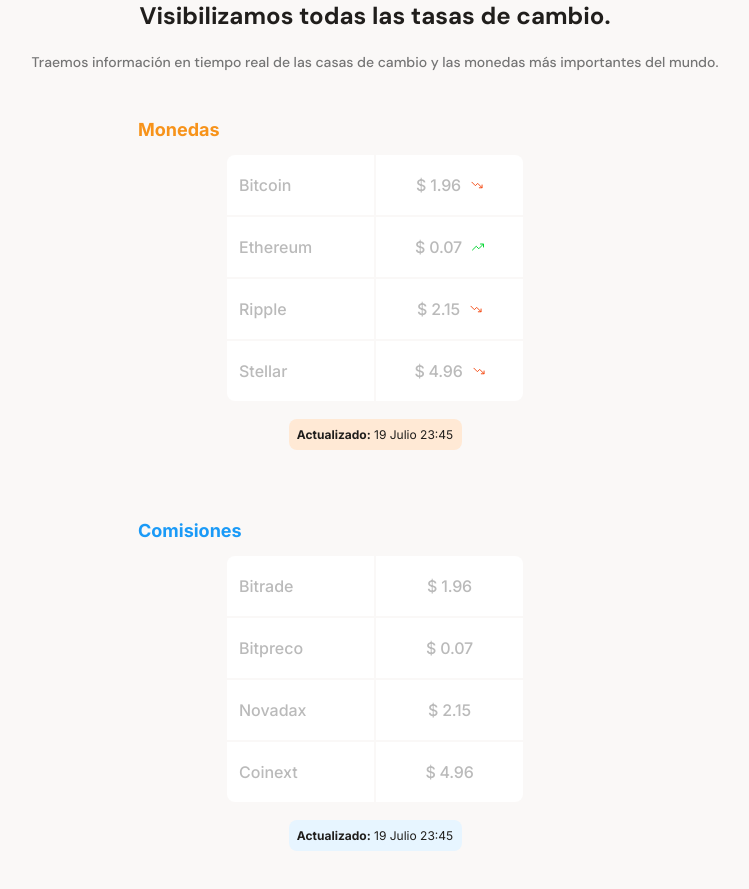
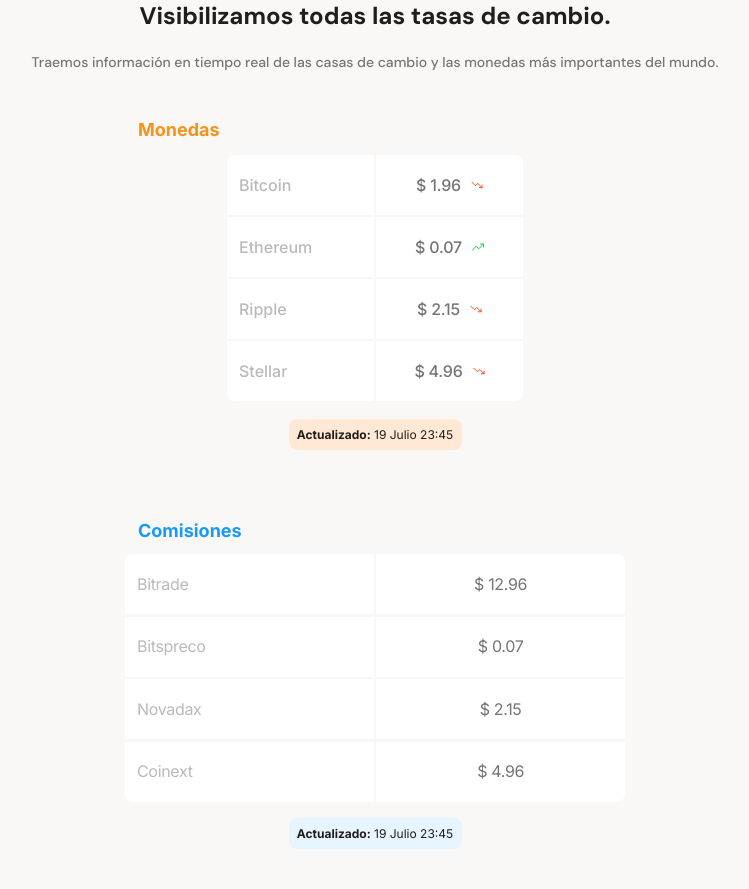
Before and after one commit to DiegoLinares319/MobileFirst-Project, a plain HTML site: page index.html in a window 1280 px wide. Shown: the part 587-1476 px from the top of the page, without its empty margins (265-1014 px from the left). Drawn offline with Linux system fonts and the light colour scheme.

Commit message:
tabla de comisiones acabada usando grid

```diff
--- a/index.html
+++ b/index.html
@@ -52,28 +52,33 @@
               <p><b>Actualizado:</b> 19 Julio 23:45</p>
             </div>
           </div>
-
           <div class="main-commision-table">
             <p class="main-commision-table__title">Comisiones</p>
-            <div class="main-commision-table__container">
-              <table>
-                <tr>
-                  <td class="table__top-left table__left">Bitrade</td>
-                  <td class="table__top-right table__right">$ 1.96</td>
-                </tr>
-                <tr>
-                  <td class="table__left">Bitpreco</td>
-                  <td class="table__right">$ 0.07</td>
-                </tr>
-                <tr>
-                  <td class="table__left">Novadax</td>
-                  <td class="table__right">$ 2.15</td>
-                </tr>
-                <tr>
-                  <td class="table__bottom-left table__left">Coinext</td>
-                  <td class="table__bottom-right table__right">$ 4.96</td>
-                </tr>
-              </table>
+            <div class="commision-table">
+              <div class="table__top-left left">
+                <span>Bitrade</span>
+              </div>
+              <div class="table__top-right right">
+                <span>$ 12.96</span>
+              </div>
+              <div class="left">
+                <span>Bitspreco</span>
+              </div>
+              <div class="right">
+                <span>$ 0.07</span>
+              </div>
+              <div class="left">
+                <span>Novadax</span>
+              </div>
+              <div class="right">
+                <span>$ 2.15</span>
+              </div>
+              <div class="table__bottom-left left">
+                <span>Coinext</span>
+              </div>
+              <div class="table__bottom-right right">
+                <span>$ 4.96</span>
+              </div>
             </div>
             <div class="commision-table__date">
               <p><b>Actualizado:</b> 19 Julio 23:45</p>
--- a/style.css
+++ b/style.css
@@ -196,7 +196,6 @@ main {
   font-size: 1.6rem;
   font-weight: 500;
   line-height: 1.936rem;
-  color: var(--grey);
   background-color: var(--just-white);
 }
 
@@ -219,6 +218,7 @@ main {
 .table__left {
   text-align: left;
   padding-left: 1.2rem;
+  color: var(--grey);
 }
 
 .table__right {
@@ -268,3 +268,33 @@ main {
 .currency-table__date p b, .commision-table__date p b {
   line-height: 1.936rem;
 }
+
+.commision-table {
+  display: grid;
+  grid-template-columns: 1fr 1fr;
+  grid-template-rows: repeat(4, 6rem);
+  border-radius: .8rem;
+  gap: .25rem;
+  align-items: stretch;
+  justify-content: center;
+}
+
+.commision-table div {
+  display: flex;
+  justify-content: center;
+  align-items: center;
+  background-color: var(--just-white);
+  letter-spacing: -0.02em;
+}
+
+.commision-table .left {
+  justify-content: unset;
+  padding-left: 1.2rem;
+  line-height: 1.9rem;
+  color: var(--grey);
+}
+
+.commision-table .right {
+  line-height: 1.7rem;
+  color: #757575;
+}
```
